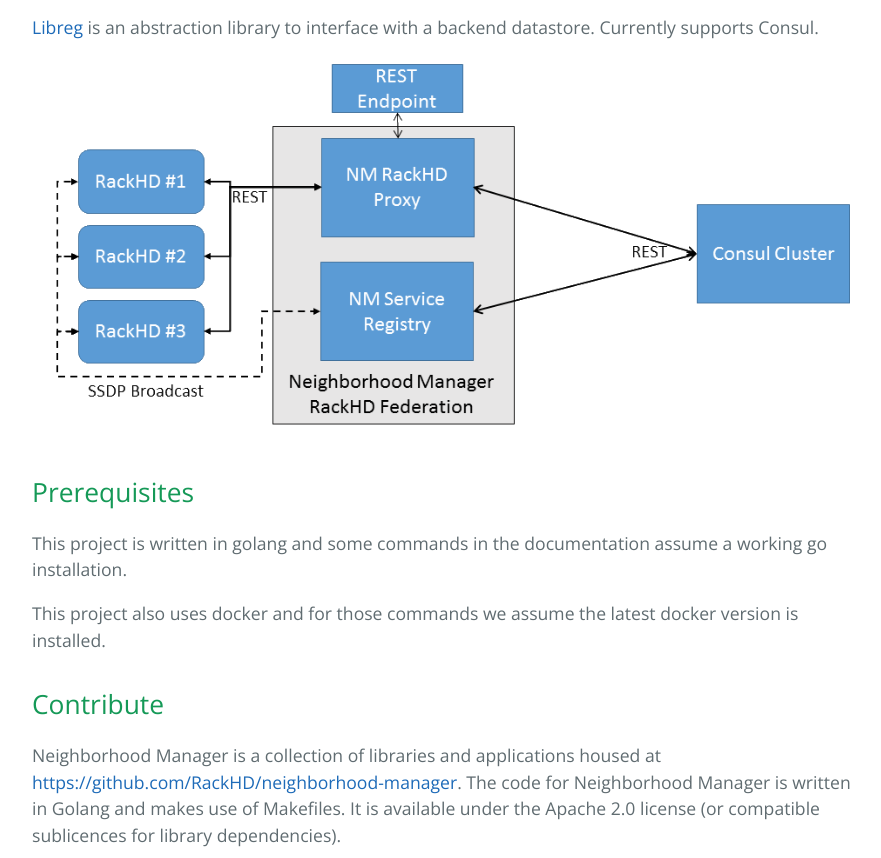
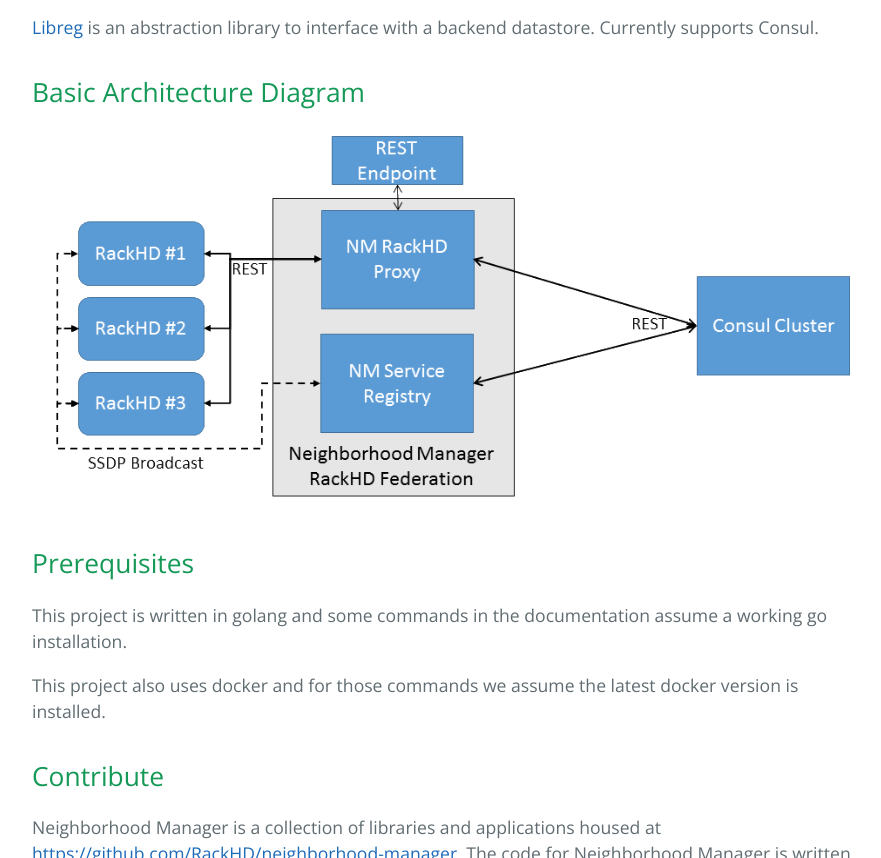
Before and after one commit to RackHD/neighborhood-manager, a plain HTML site: page index.html in a window 1280 px wide. Shown: the part 1996-2854 px from the top of the page, without its empty margins (192-1073 px from the left). Drawn offline with nearby package versions, Linux system fonts and the light colour scheme.

Commit message:
Create gh-pages branch via GitHub

```diff
--- a/index.html
+++ b/index.html
@@ -43,7 +43,10 @@
 
 <p><a href="https://github.com/RackHD/neighborhood-manager/tree/master/libreg">Libreg</a> is an abstraction library to interface with a backend datastore.  Currently supports Consul.</p>
 
-<p><img src="https://github.com/RackHD/neighborhood-manager/blob/gh-pages/NM_02OCT2016-1.png" alt="diagram"></p>
+<h2>
+<a id="basic-architecture-diagram" class="anchor" href="#basic-architecture-diagram" aria-hidden="true"><span aria-hidden="true" class="octicon octicon-link"></span></a>Basic Architecture Diagram</h2>
+
+<p><img src="https://github.com/RackHD/neighborhood-manager/blob/gh-pages/NM_02OCT2016-1.png?raw=true" alt="diagram"></p>
 
 <h2>
 <a id="prerequisites" class="anchor" href="#prerequisites" aria-hidden="true"><span aria-hidden="true" class="octicon octicon-link"></span></a>Prerequisites</h2>
```
Also changed, not shown: params.json (+1 -1 lines).
